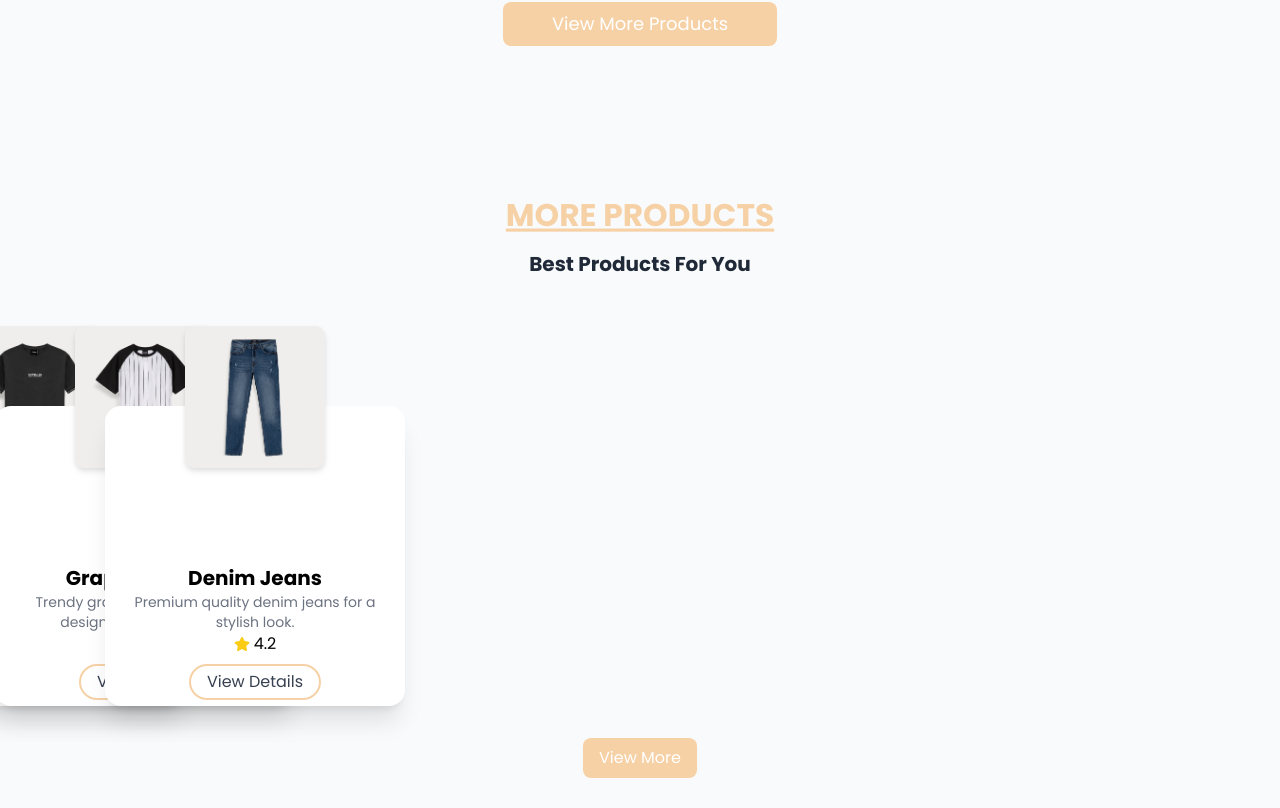
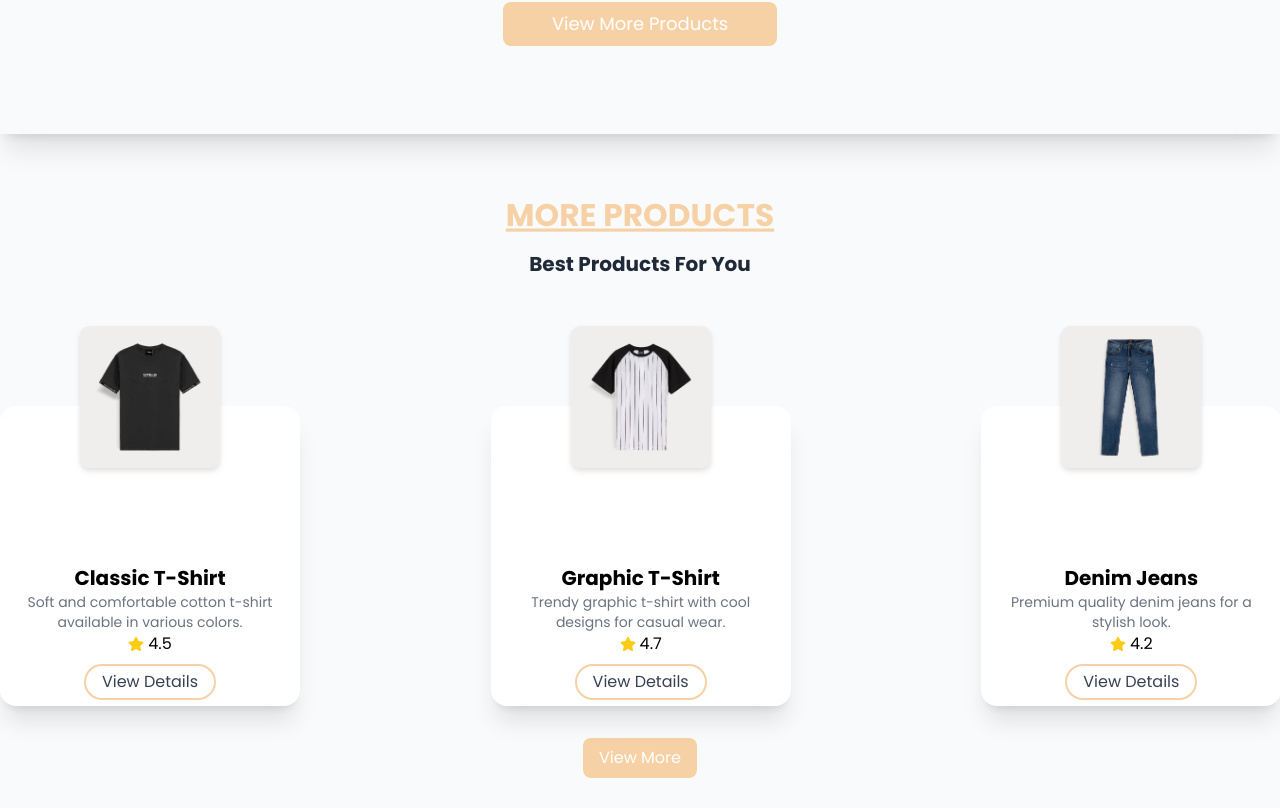
Before and after one commit to Ibrahimsabir/ecommerce-nextjs, a Next.js app: page / in a window 1280 px wide. Shown: the part 2192-3000 px from the top of the page. Built offline with nearby package versions, Linux system fonts and the light colour scheme.

Commit message:
grid set

```diff
--- a/src/components/Card/Productlist.tsx
+++ b/src/components/Card/Productlist.tsx
@@ -21,7 +21,7 @@ interface ProductListProps {
 
 const ProductList: React.FC<ProductListProps> = ({ products }) => {
   return (
-    <div className="grid grid-cols-1 sm:grid-cols-2 md:grid-cols-3 lg:grid-cols-4 place-items-center gap-10">
+    <div className="grid grid-cols-1 sm:grid-cols-2 md:grid-cols-3 lg:grid-cols-3 xl:grid-cols-3 palce-items-center gap-48">
       {/* Map through the products array and render ProductCard */}
       {products.map((product) => (
         <ProductCard key={product.id} product={product} />
--- a/src/components/product/MoreProduct.tsx
+++ b/src/components/product/MoreProduct.tsx
@@ -11,7 +11,7 @@ const MoreProducts = () => {
   };
 
   return (
-    <div className="relative overflow-hidden w-full min-h-[550px] sm:min-h-[650px] py-12 shadow-xl bg-gray-50 flex justify-center items-center">
+    <div className="overflow-hidden w-full min-h-[550px] sm:min-h-[650px] py-12 shadow-xl bg-gray-50 flex justify-center items-center">
       <div className="mx-auto w-full">
         <div className="text-center mb-32 max-w-[600px] mx-auto">
           <p className="text-3xl font-bold my-4 text-[#f7d1a6] underline uppercase animate-pulse">
@@ -20,8 +20,8 @@ const MoreProducts = () => {
           <h1 className="text-xl font-semibold text-gray-800">Best Products For You</h1>
         </div>
 
-        {/* Body section */}
-        <div className="grid grid-cols-1 sm:grid-cols-2 md:grid-cols-3 lg:grid-cols-3 xl:grid-cols-3 place-items-center gap-10">
+        {/* Body section with responsive grid layout */}
+        <div className=" flex justify-evenly items-center  mx-auto">
           {/* Pass the sliced array of ProductsData to ProductList */}
           <ProductList products={ProductsData.slice(0, visibleProducts)} />
         </div>
```
